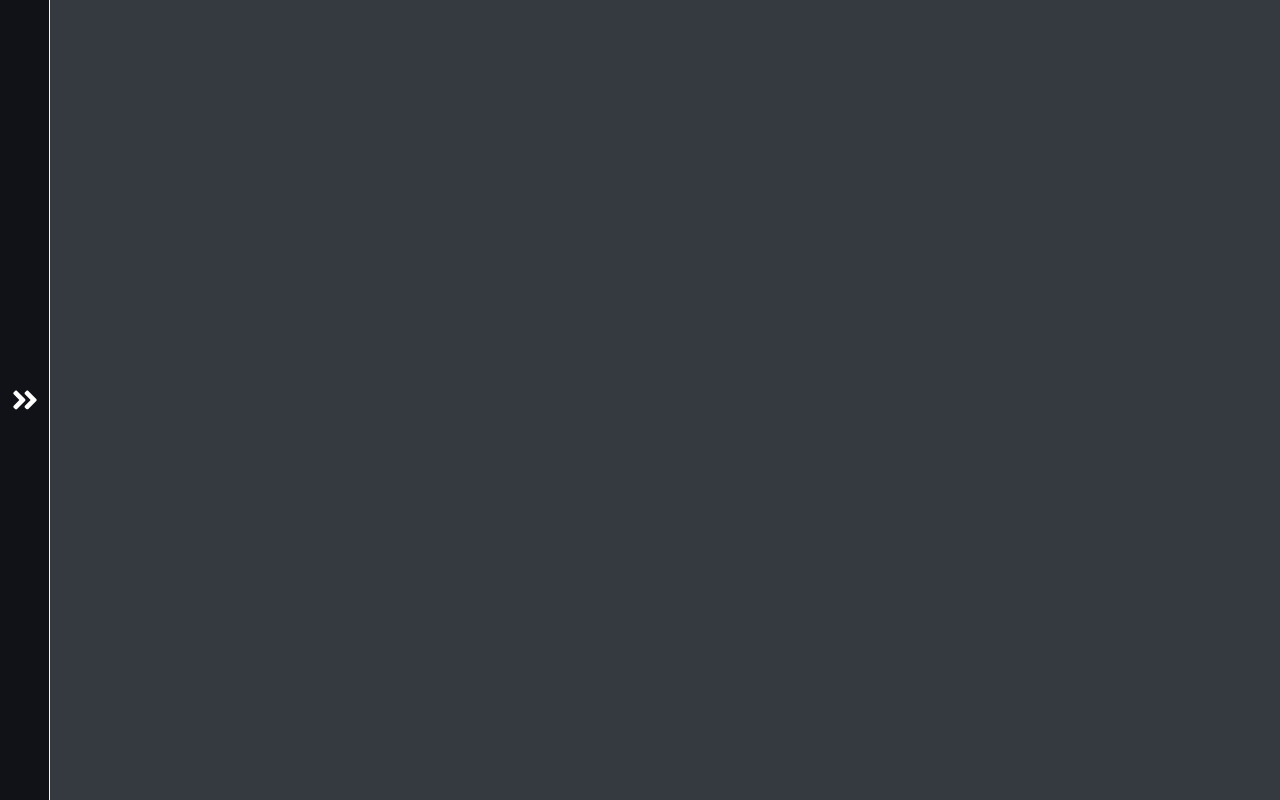
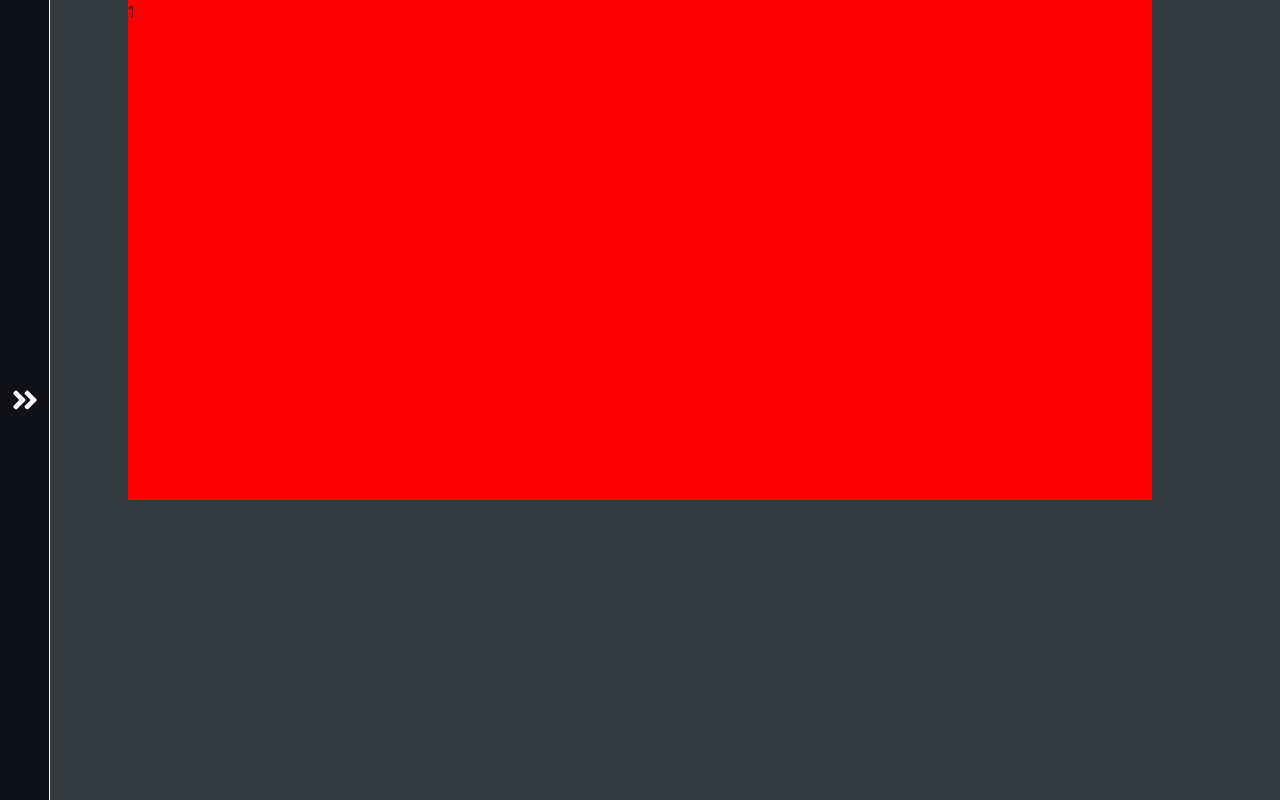
Before and after one commit to leojordano/PokeList, a React (Create React App) app: page /poke/1 in a window 1280 px wide. Built offline with nearby package versions, Linux system fonts and the light colour scheme.

Commit message:
feat/Unic Pokemon Page

```diff
--- a/src/App.js
+++ b/src/App.js
@@ -5,6 +5,7 @@ import {IoIosArrowDown} from 'react-icons/io'
 
 import Regions from './components/regions/regions'
 import Pokemon from './components/regions/pokemon'
+import Unic from './components/regions/unic'
 
 function App() {
   const [open, setOpen] = useState(false)
@@ -91,6 +92,9 @@ function App() {
             <Pokemon />
         </Route>
 
+        <Route path='/poke/:poke'>
+                <Unic />
+            </Route>
       </Switch>
       </div>
     </Router>
--- a/src/components/regions/item.js
+++ b/src/components/regions/item.js
@@ -1,6 +1,6 @@
 import React, {useState, useEffect} from 'react';
-
-// import { Container } from './styles';
+import { BrowserRouter as Router, Route, Link, Switch} from 'react-router-dom'
+import Unic from './unic'
 
 function Item({...props}) {
     const [url] = useState(props.props.pokemon_species.url)
@@ -29,11 +29,13 @@ function Item({...props}) {
     }, [url2])
 
   return (
-      <>
+      <Router forceRefresh={true}>
     <div className='item'>
         <div className="header">
             {pokemon ? <div style={{backgroundColor: specie.color.name}} className='color'></div> : null}
-            {pokemon ? <span className='name'>{pokemon.name}</span> : null}
+            {pokemon ? <Link to={`/poke/${pokemon.name}`} className='name' onClick=''>
+                            {pokemon.name}
+                        </Link> : null}
         </div>
 
         <div className="body">
@@ -47,7 +49,8 @@ function Item({...props}) {
             <div>#{pokemon && pokemon.id}</div>
         </div>
     </div>
-    </>
+    </Router>
+
   );
 }
 
--- a/src/components/regions/pokemon.js
+++ b/src/components/regions/pokemon.js
@@ -10,6 +10,8 @@ import Item from './item'
 function Pokemon() {
     let {name} = useParams()
     let url = `https://pokeapi.co/api/v2/region/${name}/`
+
+    const [hidden, setHidden] = useState(false)
 
     const [pokedex, setPokedex] = useState(null)
     const [url2, setUrl2] = useState(null)
--- a/src/components/regions/style.css
+++ b/src/components/regions/style.css
@@ -116,3 +116,11 @@
     align-items: center;
     width: 100%;
 }
+
+/* UNIC */
+.unic {
+    width: 80%;
+    height: 500px;
+    margin: 0px auto;
+    background-color: red;
+}
--- /dev/null
+++ b/src/components/regions/unic.js
@@ -0,0 +1,18 @@
+import React from 'react';
+import {useParams, useRouteMatch} from 'react-router-dom'
+
+// import { Container } from './styles';
+
+ function Unic() {
+    const { poke } = useParams()
+    console.log(poke)
+
+  return (
+    <div className='unic'>
+      <div className="cont-unic">
+        <span>{poke}</span>
+      </div>
+    </div>
+  );
+}
+export default Unic
```
Also changed, not shown: 1 other file (tests, documents, lock files or other folders).
